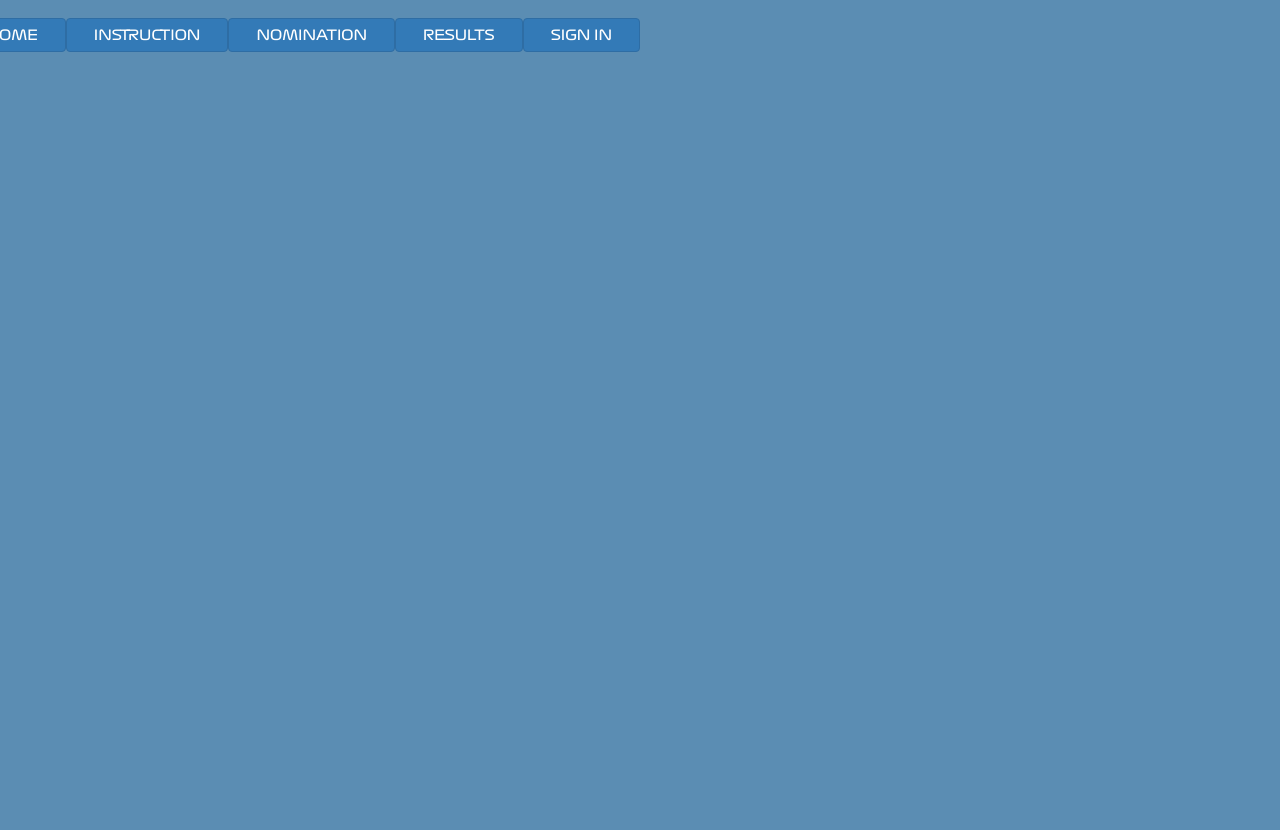
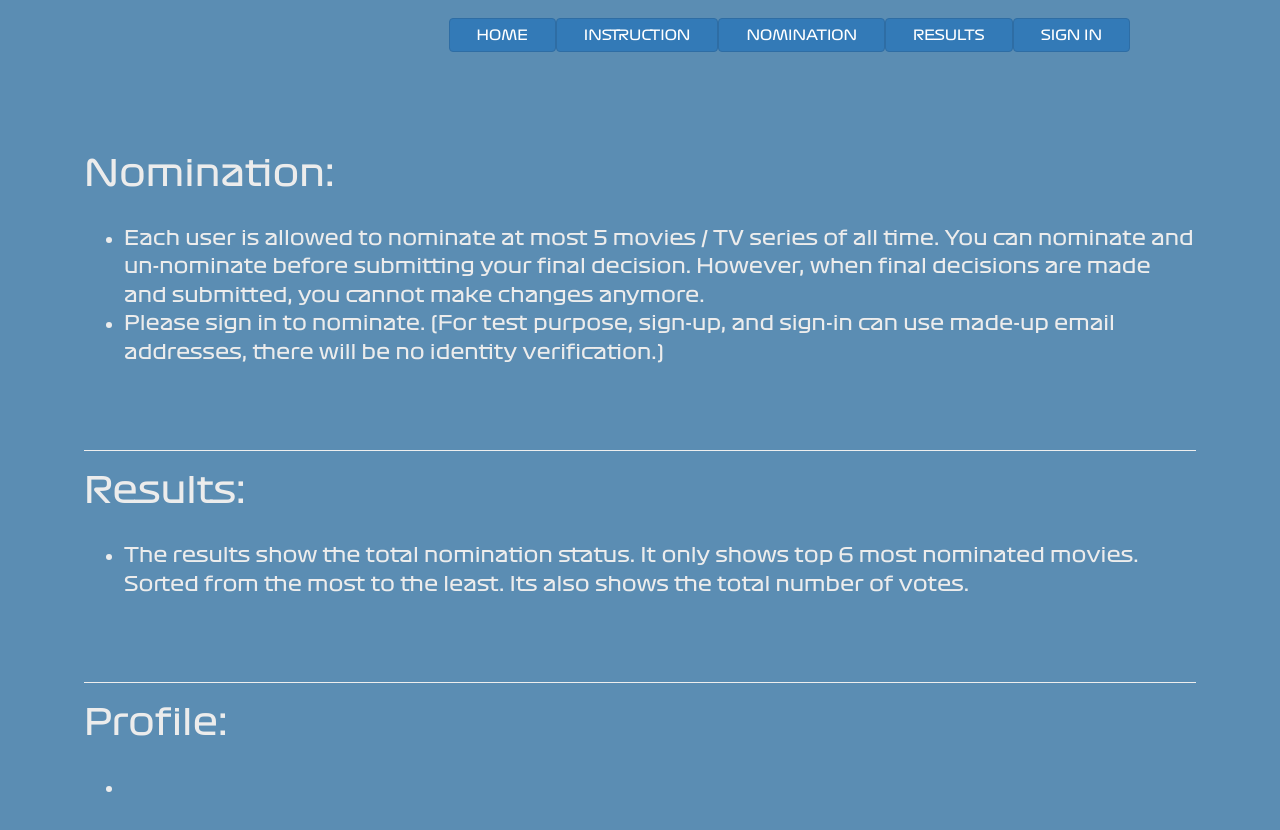
Before and after one commit to WeikeShi0730/movie-nomination, a React (Create React App) app: page /instruction in a window 1280 px wide. Shown: the top 830 px of the page. Before the commit the page ends 800 px from the top, so only its background shows below. Built offline with nearby package versions, Linux system fonts and the light colour scheme; no server answers; the database is empty; sample sign-in values are in the browser's storage.

Commit message:
added instruction page

```diff
--- a/src/components/header/header.styles.scss
+++ b/src/components/header/header.styles.scss
@@ -6,8 +6,9 @@
   margin-bottom: 25px;
 
   .options {
-    width: 50%;
+    width: 100%;
     height: 100%;
+    margin-right: 150px;
     display: flex;
     align-items: center;
     justify-content: flex-end;
@@ -20,8 +21,7 @@
       color: white;
       padding: 10px 15px;
       cursor: pointer;
-
-
+      text-decoration: none;
     }
   }
 }
--- a/src/components/movie/movie.component.jsx
+++ b/src/components/movie/movie.component.jsx
@@ -43,7 +43,7 @@ const Movie = ({
   return (
     <div className="movie-container">
       <div className="info">
-        <p style={{ fontSize: "20px", fontWeight: "bold" }}>{movie.Title}</p>
+        <p>{movie.Title}</p>
         <p> {movie.Year}</p>
         <img src={movie.Poster} alt="Poster Not Avaliable" />
         <CustomButton
--- a/src/components/movie/movie.styles.scss
+++ b/src/components/movie/movie.styles.scss
@@ -5,6 +5,11 @@
   .info {
     line-height: 20px;
     margin-bottom: 50px;
+
+    p {
+      font-size: 20px;
+      font-weight: bold;
+    }
 
     img {
       max-width: 100%;
--- a/src/page/instruction/instruction.component.jsx
+++ b/src/page/instruction/instruction.component.jsx
@@ -3,7 +3,47 @@ import React from "react";
 import "./instruction.styles.scss";
 
 function Instruction() {
-  return <div></div>;
+  return (
+    <div className="instruction">
+      <div className="section">
+        <h1>Nomination: </h1>
+        <br />
+        <ul>
+          <li>
+            Each user is allowed to nominate at most 5 movies / TV series of all
+            time. You can nominate and un-nominate before submitting your final
+            decision. However, when final decisions are made and submitted, you
+            cannot make changes anymore.
+          </li>
+          <li>
+            Please sign in to nominate. (For test purpose, sign-up, and sign-in
+            can use made-up email addresses, there will be no identity
+            verification.)
+          </li>
+        </ul>
+      </div>
+      <div className="section">
+        <hr />
+        <h1>Results: </h1>
+        <br />
+        <ul>
+          <li>
+            The results show the total nomination status. It only shows top 6
+            most nominated movies. Sorted from the most to the least. Its also
+            shows the total number of votes.
+          </li>
+        </ul>
+      </div>
+      <div className="section">
+        <hr />
+        <h1>Profile: </h1>
+        <br />
+        <ul>
+          <li></li>
+        </ul>
+      </div>
+    </div>
+  );
 }
 
 export default Instruction;
--- a/src/page/instruction/instruction.styles.scss
+++ b/src/page/instruction/instruction.styles.scss
@@ -0,0 +1,9 @@
+.instruction {
+  text-align: left;
+  .section {
+    margin: 6em;
+    li {
+      font-size: 20px;
+    }
+  }
+}
```
Also changed, not shown: src/page/homepage/homepage.component.jsx (line endings or trailing spaces), 1 other file (tests, documents, lock files or other folders).
